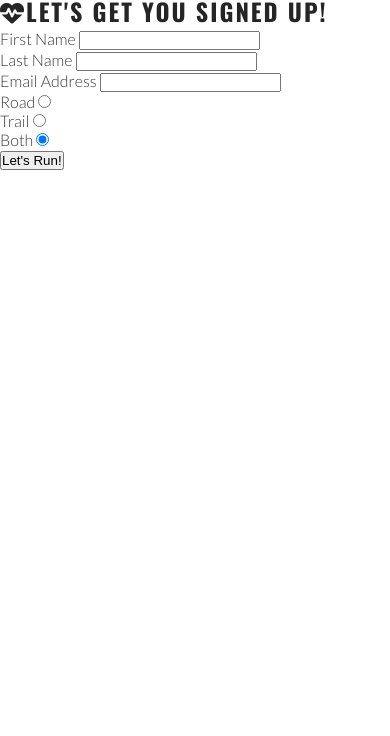
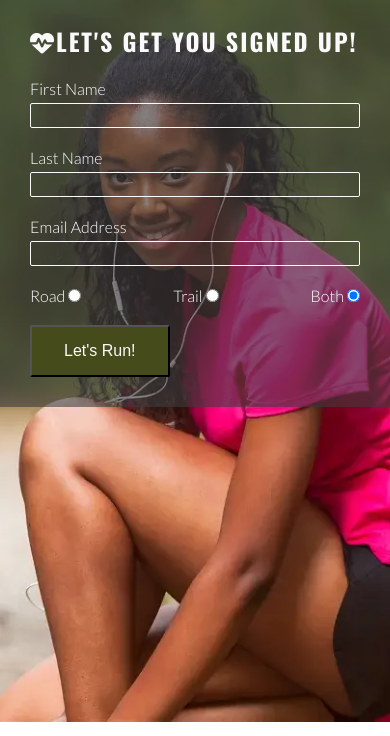
Before and after one commit to craigdickerson725/love-running, a plain HTML site: page signup.html in a window 390 px wide. Shown: the part 54-790 px from the top of the page. Drawn offline with nearby package versions, Linux system fonts and the light colour scheme.

Commit message:
Style signup form for mobile screens

```diff
--- a/assets/css/style.css
+++ b/assets/css/style.css
@@ -92,7 +92,11 @@ nav {
 main {
     /* Make main element take up any surplus space to push footer down */
     flex: 1 0 auto;
+    /* Add margin at the top to prevent content from being covered by the header */
     margin-top: 47px;
+    /* Enable flex properties for child elements */
+    display: flex;
+    flex-direction: column;
 }
 
 /* Hero section */
@@ -199,6 +203,51 @@ main {
 
 #photos {
     line-height: 0;
+}
+
+/* Signup */
+#signup {
+    background-image: url("../images/signup-image.webp");
+    background-size: cover;
+    background-position: 75%;
+    flex-grow: 1;
+}
+
+#signup-form {
+    color: #ffffff;
+    background-color: rgba(60, 60, 60, 0.6);
+    padding: 30px;
+}
+
+#signup-form > h2 {
+    color: #fafafa;
+    margin-bottom: 20px;
+}
+
+.text-input {
+    background: transparent;
+    color:#fafafa;
+    width: 100%;
+    height: 25px;
+    margin: 5px 0 20px 0;
+    border: 1px solid #fafafa;
+    border-radius: 2px;
+    padding: 0 5px;
+}
+
+.radio-buttons {
+    display: flex;
+    width: 100%;
+    justify-content: space-between;
+}
+
+.join-button {
+    border-radius: 2px;
+    background-color: #454b1b;
+    color: #fafafa;
+    font-size: 100%;
+    margin-top: 20px;
+    padding: 15px 32px;
 }
 
 /* Footer */
```
Also changed, not shown: assets/images/signup-image.webp (added).
